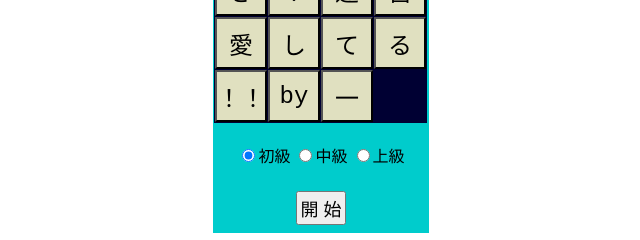
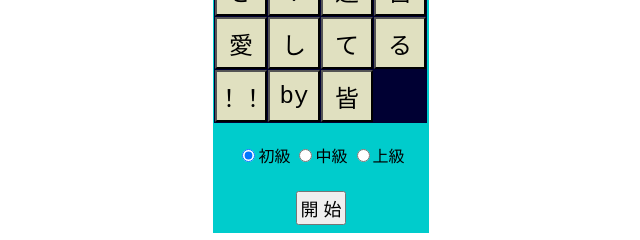
Before and after one commit to masutatsu/test-page, a plain HTML site: page index.htm in a window 1280 px wide. Shown: the part 160-400 px from the top of the page, 319-959 px from the left. Drawn offline with Linux system fonts and the light colour scheme.

Commit message:
Update index.htm

```diff
--- a/index.htm
+++ b/index.htm
@@ -492,10 +492,8 @@ function fjs15pzlDraw() {
 			fjs15pzlCellValueCNV = "！！";
 			}else if(1 + j + (i * 4) == 14){
 			fjs15pzlCellValueCNV = "by";
-			}else if(1 + j + (i * 4) == 15){
-			fjs15pzlCellValueCNV = "一";
 			}else{
-			fjs15pzlCellValueCNV = "堂";
+			fjs15pzlCellValueCNV = "皆";
 			}
 
 
```
